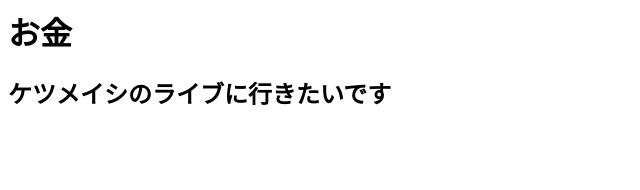
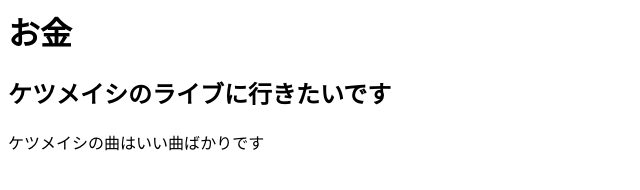
Before and after one commit to kanesakiyuga/AAAkanesakiyuga.github.io, a plain HTML site: page index.html in a window 1280 px wide. Shown: the whole page, without its empty margins (0-640 px from the left). Drawn offline with Linux system fonts and the light colour scheme.

Commit message:
Update index.html

```diff
--- a/index.html
+++ b/index.html
@@ -3,5 +3,6 @@
   <body>
     <h1>お金</h1>
     <h2>ケツメイシのライブに行きたいです</h2>
+    <P>ケツメイシの曲はいい曲ばかりです</P>
   </body>
 </html>
```
